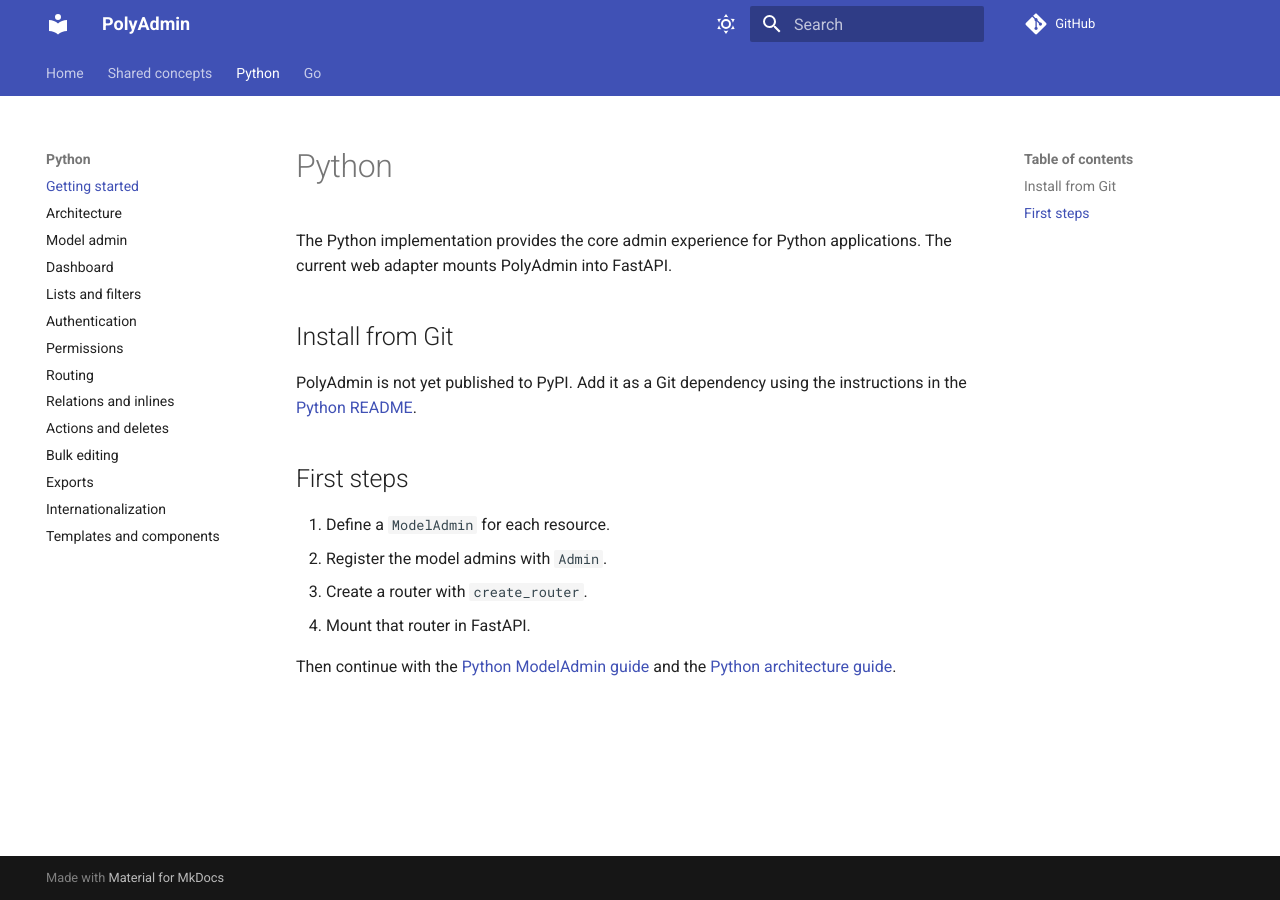
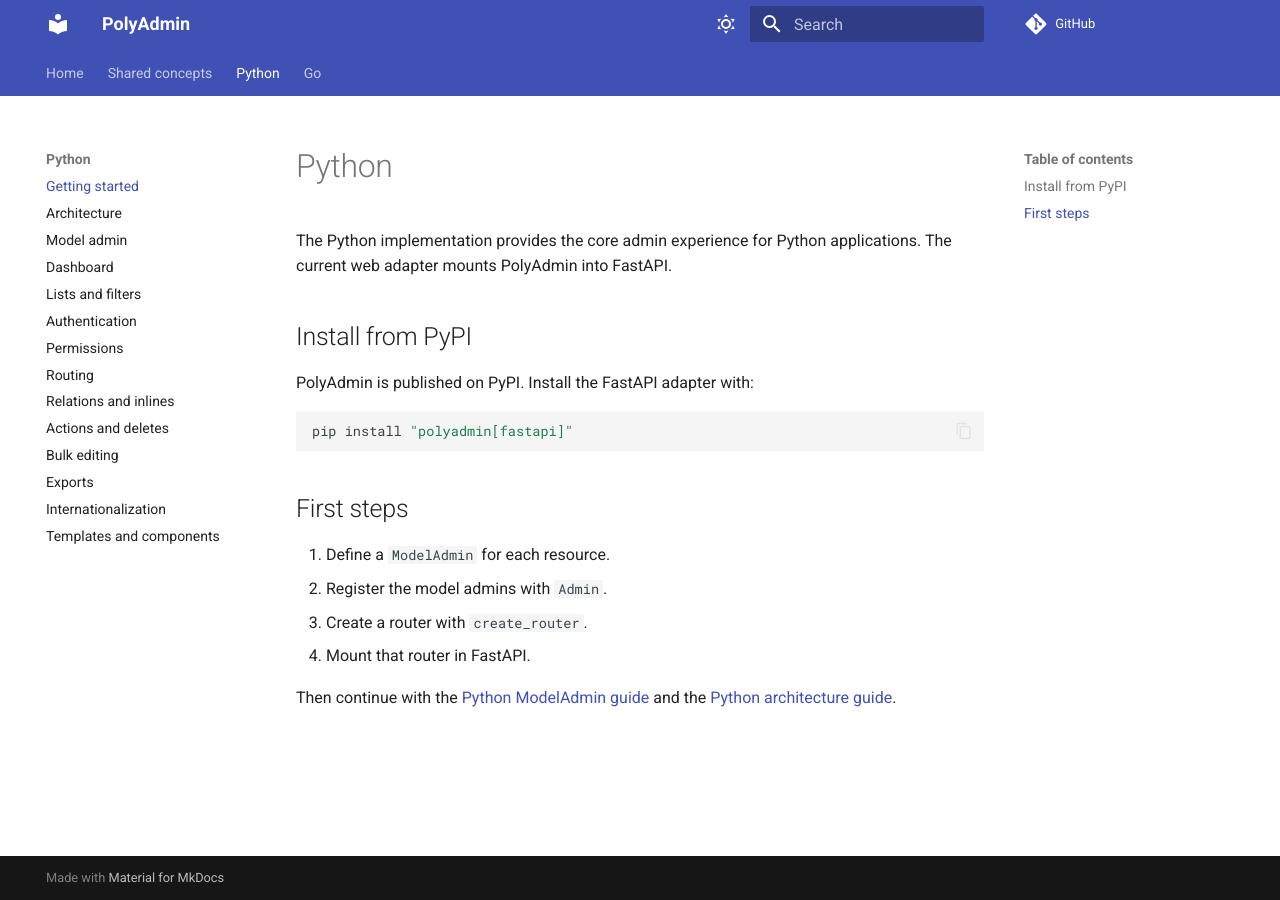
Before and after one commit to MagicRodri/polyadmin-docs, an MkDocs documentation site: the page built from docs/python/index.md, in a window 1280 px wide. Built offline with MkDocs 1.6.1 and Material for MkDocs 9.7.7, drawn with Linux system fonts in a browser that asks for light colours; comment, search, counter and statistics services are not loaded.

Commit message:
docs: update Python installation instructions

````diff
--- a/docs/python/index.md
+++ b/docs/python/index.md
@@ -3,10 +3,13 @@
 The Python implementation provides the core admin experience for Python
 applications. The current web adapter mounts PolyAdmin into FastAPI.
 
-## Install from Git
+## Install from PyPI
 
-PolyAdmin is not yet published to PyPI. Add it as a Git dependency using the
-instructions in the [Python README](https://github.com/MagicRodri/polyadmin/blob/main/README.md).
+PolyAdmin is published on PyPI. Install the FastAPI adapter with:
+
+```bash
+pip install "polyadmin[fastapi]"
+```
 
 ## First steps
 
````
